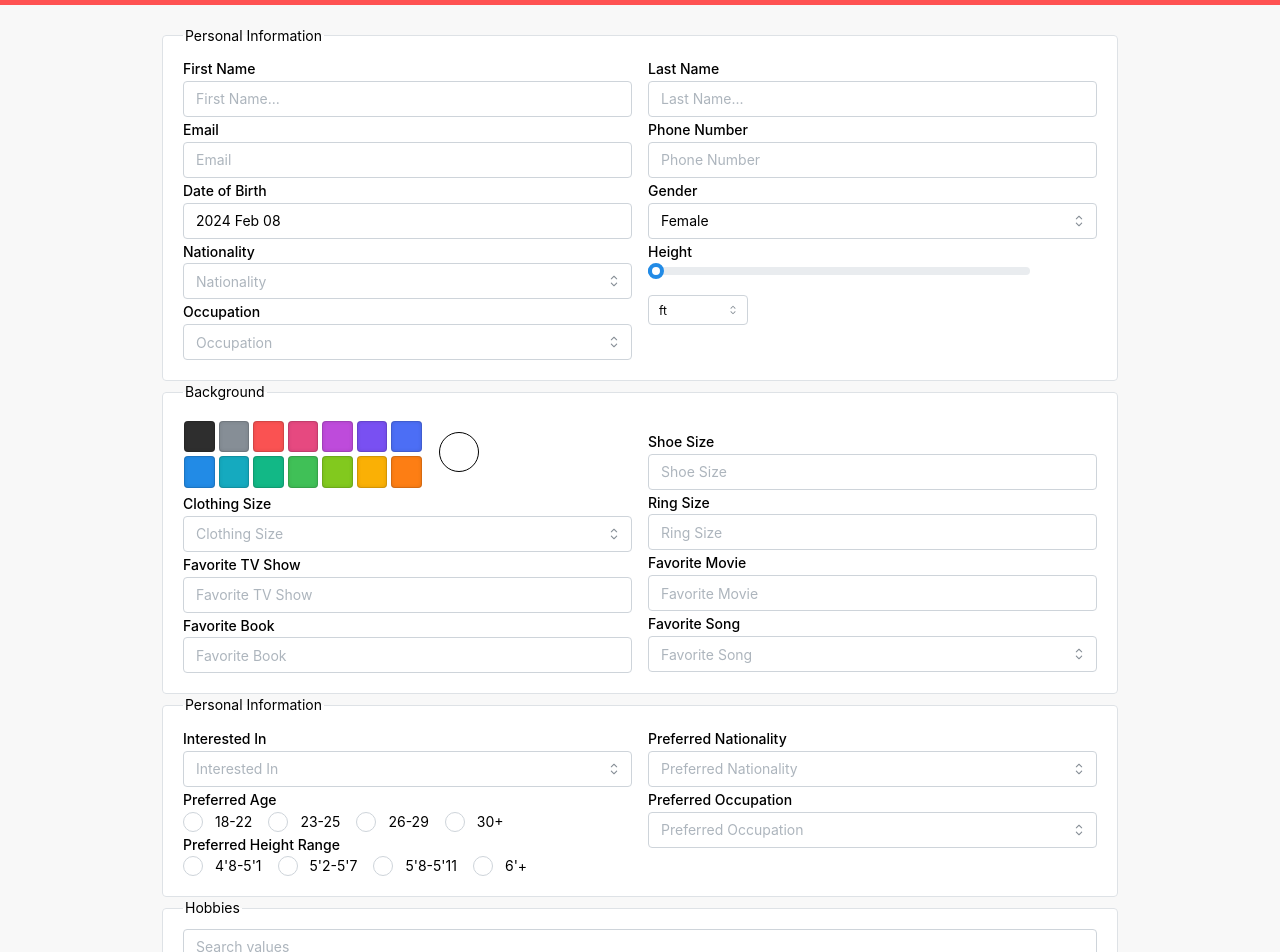
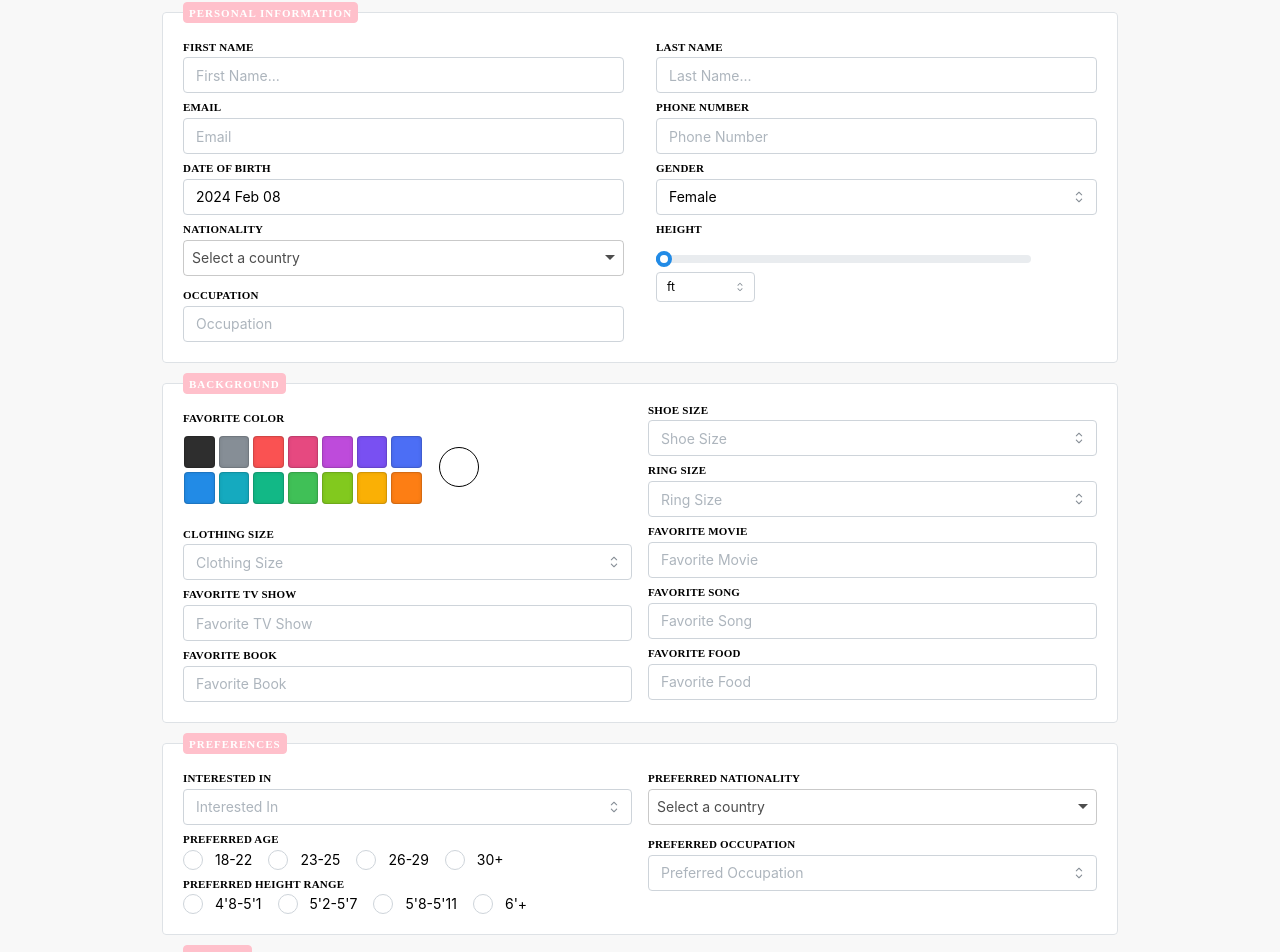
Before and after one commit to DavidAzenda/playingWithMantine, a React (Vite) app: page / in a window 1280 px wide. Shown: the part 1844-2796 px from the top of the page. Built offline with nearby package versions, Linux system fonts and the light colour scheme.

Commit message:
90% complete

```diff
--- a/package.json
+++ b/package.json
@@ -10,16 +10,18 @@
 		"preview": "vite preview"
 	},
 	"dependencies": {
+		"@fontsource-variable/josefin-sans": "5.0.19",
 		"@mantine/core": "^7.5.1",
 		"@mantine/dates": "^7.5.1",
 		"@mantine/form": "^7.5.1",
 		"@mantine/hooks": "^7.5.1",
+		"@mantine/modals": "^7.5.1",
 		"@mantine/notifications": "^7.5.1",
-		"@mantine/modals": "^7.5.1",
 		"@react-email/components": "^0.0.7",
 		"dayjs": "^1.11.10",
 		"react": "^18.2.0",
 		"react-dom": "^18.2.0",
+		"react-flags-select": "^2.2.3",
 		"react-icons": "^5.0.1",
 		"resend": "^1.0.0"
 	},
--- a/src/GirlfriendForm/GirlfriendForm.module.css
+++ b/src/GirlfriendForm/GirlfriendForm.module.css
@@ -2,3 +2,9 @@
 	padding: 20px 160px;
 	background-color: #f8f8f8;
 }
+
+.nationality {
+	height: 36px !important;
+	padding: 0px 8px 0 0 !important;
+	font-size: 14px !important;
+}
--- a/src/GirlfriendForm/GirlfriendForm.tsx
+++ b/src/GirlfriendForm/GirlfriendForm.tsx
@@ -4,6 +4,7 @@ import {
 	Badge,
 	Button,
 	ColorPicker,
+	ComboboxData,
 	Container,
 	Fieldset,
 	Grid,
@@ -26,17 +27,58 @@ import { useTimeout } from '@mantine/hooks';
 import styles from './GirlfriendForm.module.css';
 import { Calendar, DateInput, DatePickerInput, DateTimePicker } from '@mantine/dates';
 import dayjs from 'dayjs';
-import { useState } from 'react';
+import { useEffect, useState } from 'react';
 import { HiEyeDropper } from 'react-icons/hi2';
 import { FiCheck } from 'react-icons/fi';
 import { PillSearch } from '../PillSearch/PillSearch';
+import ReactFlagsSelect from 'react-flags-select';
 
 interface Props {
 	setNotification: React.Dispatch<React.SetStateAction<boolean>>;
 	targetRef: React.MutableRefObject<HTMLDivElement>;
 }
+
+interface codes {
+	key: string;
+	value: string;
+}
+
+export interface FormValues {
+	// Personal Info
+	firstName: string;
+	lastName: string;
+	email: string;
+	phone: string;
+	dob: Date;
+	gender: string;
+	nationality: string;
+	height: number;
+	occupation: string;
+
+	// Deeper Info
+	favoriteColor: string;
+	shoeSize: string;
+	ringSize: string;
+	clothingSize: string;
+	favoriteMovie: string;
+	favoriteTV: string;
+	favoriteSong: string;
+	favoriteBook: string;
+	favoriteFood: string;
+
+	// Looking for
+	interestedIn: string;
+	preferredAge: string;
+	preferredHeight: string;
+	preferredNationality: string;
+	preferredOccupation: string;
+
+	// Hobbies
+	hobbies: string[];
+}
+
 export function GirlfriendForm({ setNotification, targetRef }: Props) {
-	const form = useForm({
+	const form = useForm<FormValues>({
 		initialValues: {
 			// Personal Info
 			firstName: '',
@@ -58,6 +100,7 @@ export function GirlfriendForm({ setNotification, targetRef }: Props) {
 			favoriteTV: '',
 			favoriteSong: '',
 			favoriteBook: '',
+			favoriteFood: '',
 
 			// Looking for
 			interestedIn: '',
@@ -122,8 +165,11 @@ export function GirlfriendForm({ setNotification, targetRef }: Props) {
 			<form
 				onSubmit={handleFormSubmit}
 				style={{ paddingBottom: '20px' }}>
+				<Stack gap={10}>
 					<Fieldset legend="Personal Information">
-					<Grid grow>
+						<Grid
+							grow
+							gutter={'xl'}>
 							<Grid.Col span={6}>
 								<TextInput
 									label=" First Name"
@@ -142,13 +188,14 @@ export function GirlfriendForm({ setNotification, targetRef }: Props) {
 									placeholder="Date of Birth"
 									{...form.getInputProps('dob')}
 								/>
-
-							<Select
-								label="Nationality"
-								placeholder="Nationality"
-								{...form.getInputProps('nationality')}
+								<Input.Wrapper label="Nationality">
+									<ReactFlagsSelect
+										selected={form.values.nationality}
+										onSelect={(code) => form.setFieldValue('nationality', code)}
+										selectButtonClassName={styles.nationality}
 									/>
-							<Select
+								</Input.Wrapper>
+								<TextInput
 									label="Occupation"
 									placeholder="Occupation"
 									{...form.getInputProps('occupation')}
@@ -179,6 +226,7 @@ export function GirlfriendForm({ setNotification, targetRef }: Props) {
 											<Slider
 												min={50}
 												max={90}
+												pt={15}
 												label={(value) => `${(value / 12).toFixed(1)} ft`}
 												{...form.getInputProps('height')}
 											/>
@@ -187,13 +235,14 @@ export function GirlfriendForm({ setNotification, targetRef }: Props) {
 											<Slider
 												min={100}
 												max={200}
+												pt={15}
 												label={(value) => `${value.toFixed(1)} cm`}
 												{...form.getInputProps('height')}
 											/>
 										)}
 									</Input.Wrapper>
 									<Select
-									w={100}
+										w={99}
 										size="xs"
 										data={['cm', 'ft']}
 										value={units}
@@ -206,6 +255,7 @@ export function GirlfriendForm({ setNotification, targetRef }: Props) {
 					<Fieldset legend="Background">
 						<Grid>
 							<Grid.Col span={6}>
+								<Input.Wrapper label="Favorite Color">
 									<Group>
 										<ColorPicker
 											format="hex"
@@ -241,11 +291,14 @@ export function GirlfriendForm({ setNotification, targetRef }: Props) {
 												}}></div>
 										</Tooltip>
 									</Group>
+								</Input.Wrapper>
 
 								<Select
+									pt={13}
 									label="Clothing Size"
 									placeholder="Clothing Size"
 									{...form.getInputProps('clothingSize')}
+									data={['xxs', 'xs', 'sm', 'md', 'lg', 'xl']}
 								/>
 								<TextInput
 									label="Favorite TV Show"
@@ -261,32 +314,64 @@ export function GirlfriendForm({ setNotification, targetRef }: Props) {
 							</Grid.Col>
 							<Grid.Col
 								span={6}
-							pt={24}>
-							<TextInput
+								pt={0}>
+								<Select
 									label="Shoe Size"
 									placeholder="Shoe Size"
 									{...form.getInputProps('shoeSize')}
+									data={[
+										'2',
+										'3',
+										'4',
+										'5',
+										'6',
+										'7',
+										'8',
+										'9',
+										'10',
+										'11',
+										'12',
+										'13',
+									]}
 								/>
-							<TextInput
+								<Select
 									label="Ring Size"
 									placeholder="Ring Size"
 									{...form.getInputProps('ringSize')}
+									data={[
+										'2',
+										'3',
+										'4',
+										'5',
+										'6',
+										'7',
+										'8',
+										'9',
+										'10',
+										'11',
+										'12',
+										'13',
+									]}
 								/>
 								<TextInput
 									label="Favorite Movie"
 									placeholder="Favorite Movie"
 									{...form.getInputProps('favoriteMovie')}
 								/>
-							<Select
+								<TextInput
 									label="Favorite Song"
 									placeholder="Favorite Song"
 									{...form.getInputProps('favoriteSong')}
-								data={['Male', 'Female']}
+								/>
+								<TextInput
+									label="Favorite Food"
+									placeholder="Favorite Food"
+									{...form.getInputProps('favoriteFood')}
 								/>
 							</Grid.Col>
 						</Grid>
 					</Fieldset>
-				<Fieldset legend="Personal Information">
+					<Fieldset legend="Preferences">
 						<Grid>
 							<Grid.Col span={6}>
 								<Select
@@ -296,7 +381,7 @@ export function GirlfriendForm({ setNotification, targetRef }: Props) {
 									data={['Men', 'Women']}
 								/>
 								<Radio.Group
-								name="prefferedAge"
+									name="preferredAge"
 									label="Preferred Age"
 									{...form.getInputProps('preferredAge')}>
 									<Group>
@@ -342,27 +427,37 @@ export function GirlfriendForm({ setNotification, targetRef }: Props) {
 								</Radio.Group>
 							</Grid.Col>
 							<Grid.Col span={6}>
-							<Select
-								label="Preferred Nationality"
-								placeholder="Preferred Nationality"
-								{...form.getInputProps('preferredNationality')}
-								data={[]}
+								<Input.Wrapper label="Preferred Nationality">
+									<ReactFlagsSelect
+										selected={form.values.preferredNationality}
+										onSelect={(code) =>
+											form.setFieldValue('preferredNationality', code)
+										}
+										selectButtonClassName={styles.nationality}
 									/>
+								</Input.Wrapper>
 								<Select
 									label="Preferred Occupation"
 									placeholder="Preferred Occupation"
 									{...form.getInputProps('preferredOccupation')}
-								data={[]}
+									data={[
+										'Actor',
+										'Athlete',
+										'Chef',
+										'Engineering',
+										'Health Care',
+										'Law',
+										'Musician',
+										'Unemployed',
+									]}
 								/>
 							</Grid.Col>
 						</Grid>
 					</Fieldset>
 					<Fieldset legend="Hobbies">
-					<PillSearch
-						hobbiess={hobbies}
-						setHobbies={setHobbies}
-					/>
+						<PillSearch form={form} />
 					</Fieldset>
+				</Stack>
 			</form>
 			<Button
 				color="red"
--- a/src/MainSection/MainSection.module.css
+++ b/src/MainSection/MainSection.module.css
@@ -3,9 +3,10 @@
 }
 
 .title {
-	font-size: 80px;
+	font-size: 70px;
 	font-weight: 700;
 	inline-size: 600px;
+	font-family: 'Josefin Sans Variable';
 }
 
 .subHeader {
--- a/src/PillSearch/PillSearch.tsx
+++ b/src/PillSearch/PillSearch.tsx
@@ -1,14 +1,15 @@
 import { useState } from 'react';
 import { PillsInput, Pill, Combobox, CheckIcon, Group, useCombobox } from '@mantine/core';
+import { UseFormReturnType } from '@mantine/form';
+import { FormValues } from '../GirlfriendForm/GirlfriendForm';
 
-const hobbies = ['🍎 Apples', '🍌 Bananas', '🥦 Broccoli', '🥕 Carrots', '🍫 Chocolate'];
+const hobbies = ['Reading', 'Gym', 'Eating', 'Cooking', 'Walking', 'TV', 'Lounging'];
 
 interface Props {
-	hobbiess: string[];
-	setHobbies: React.Dispatch<React.SetStateAction<string[]>>;
+	form: UseFormReturnType<FormValues>;
 }
 
-export function PillSearch({ hobbiess, setHobbies }: Props) {
+export function PillSearch({ form }: Props) {
 	const combobox = useCombobox({
 		onDropdownClose: () => combobox.resetSelectedOption(),
 		onDropdownOpen: () => combobox.updateSelectedOptionIndex('active'),
@@ -21,14 +22,12 @@ export function PillSearch({ hobbiess, setHobbies }: Props) {
 		setValue((current) =>
 			current.includes(val) ? current.filter((v) => v !== val) : [...current, val]
 		);
-		setHobbies((current) =>
-			current.includes(val) ? current.filter((v) => v !== val) : [...current, val]
-		);
+		form.insertListItem('hobbies', val);
 	};
 
 	const handleValueRemove = (val: string) => {
 		setValue((current) => current.filter((v) => v !== val));
-		setHobbies((current) => current.filter((v) => v !== val));
+		form.removeListItem('hobbies', form.values.hobbies.indexOf(val));
 	};
 
 	const values = value.map((item) => (
--- a/src/Steps/Steps.module.css
+++ b/src/Steps/Steps.module.css
@@ -20,6 +20,8 @@
 	font-weight: 600;
 	text-transform: uppercase;
 	color: black;
+	font-family: 'Josefin Sans Variable';
+	padding-top: 4px;
 }
 
 .text {
--- a/src/Theme/Theme.css
+++ b/src/Theme/Theme.module.css
@@ -1,5 +1,23 @@
 .input {
 	padding-bottom: 12px;
+}
+
+.titleRoot {
+	font-family: 'Josefin Sans Variable';
+	color: black;
+	font-weight: 500;
+	text-transform: uppercase;
+	padding-top: 4px;
+}
+
+.inputLabel {
+	font-family: 'Josefin Sans Variable';
+	color: black;
+	text-transform: uppercase;
+	font-weight: 600 !important;
+	font-size: 11px !important;
+	letter-spacing: 0.2px;
+	padding-top: 3px;
 }
 
 .fieldSetLegend {
--- a/src/Theme/Theme.ts
+++ b/src/Theme/Theme.ts
@@ -1,8 +1,17 @@
-import { Input, createTheme } from '@mantine/core';
-import classes from './Theme.css';
+import { Fieldset, Input, MantineThemeOverride, Title, createTheme } from '@mantine/core';
+import classes from './Theme.module.css';
 
-export const theme = createTheme({
+export const ThemeOverride: MantineThemeOverride = {
 	components: {
-		Input: Input.extend({ classNames: classes }),
+		// Input: Input.extend({ classNames: {root:classes.input} }),
+		Fieldset: Fieldset.extend({ classNames: { legend: classes.fieldSetLegend } }),
+		Title: Title.extend({ classNames: { root: classes.titleRoot } }),
+		InputWrapper: Input.Wrapper.extend({ classNames: { label: classes.inputLabel } }),
 	},
-});
+	headings: {
+		fontWeight: '600',
+		fontFamily: 'Josefin Sans Variable',
+	},
+};
+
+export const theme = createTheme(ThemeOverride);
--- a/src/main.tsx
+++ b/src/main.tsx
@@ -10,10 +10,11 @@ import { MantineProvider } from '@mantine/core';
 import { theme } from './Theme/Theme.ts';
 import { Notifications } from '@mantine/notifications';
 import { ModalsProvider } from '@mantine/modals';
+import '@fontsource-variable/josefin-sans';
 
 ReactDOM.createRoot(document.getElementById('root')!).render(
 	<React.StrictMode>
-		<MantineProvider>
+		<MantineProvider theme={theme}>
 			<Notifications />
 			<ModalsProvider>
 				<GirlfriendPage />
```
Also changed, not shown: src/TopNav/TopNav.tsx (+11 -4 lines), src/modals/MessagesModal.tsx (+10 -9 lines), src/modals/ProfileModal.tsx (+40 -5 lines), 1 other file (tests, documents, lock files or other folders). Lines whose indentation alone changed are shown as unchanged.
